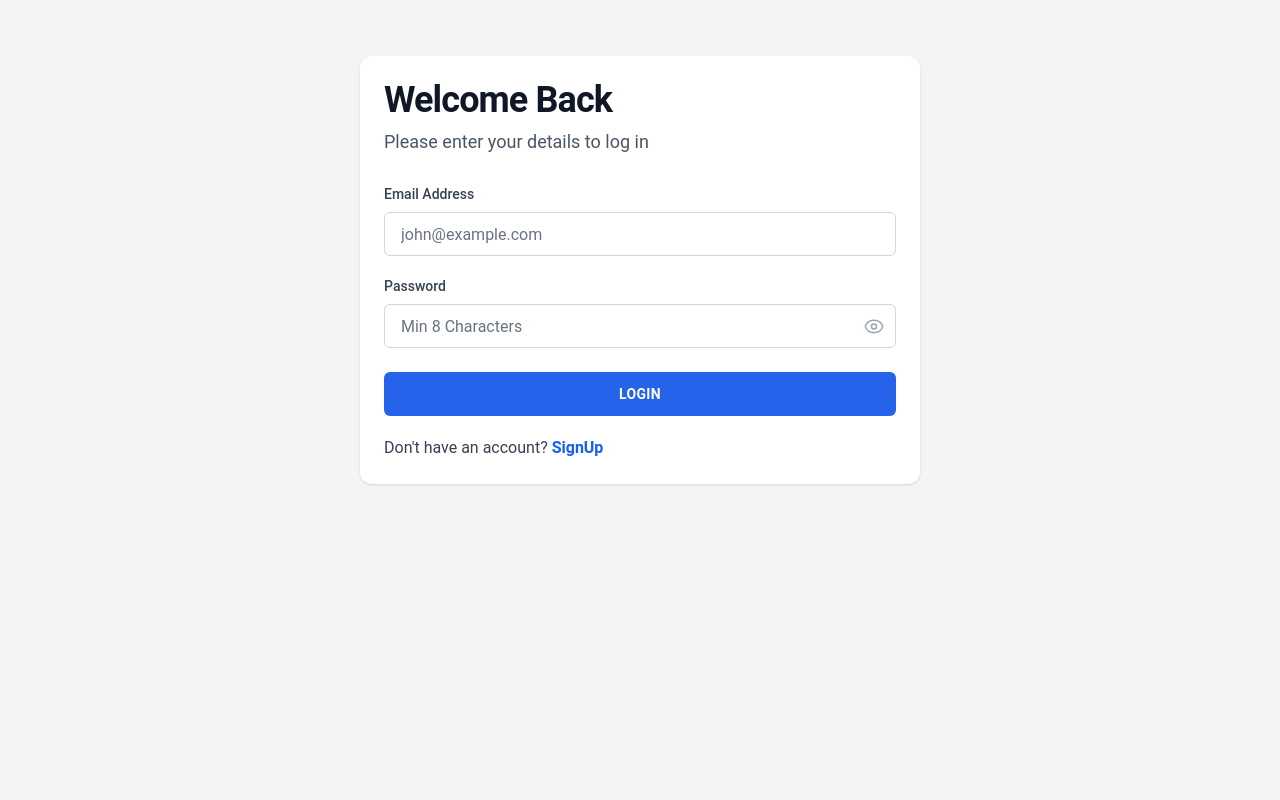
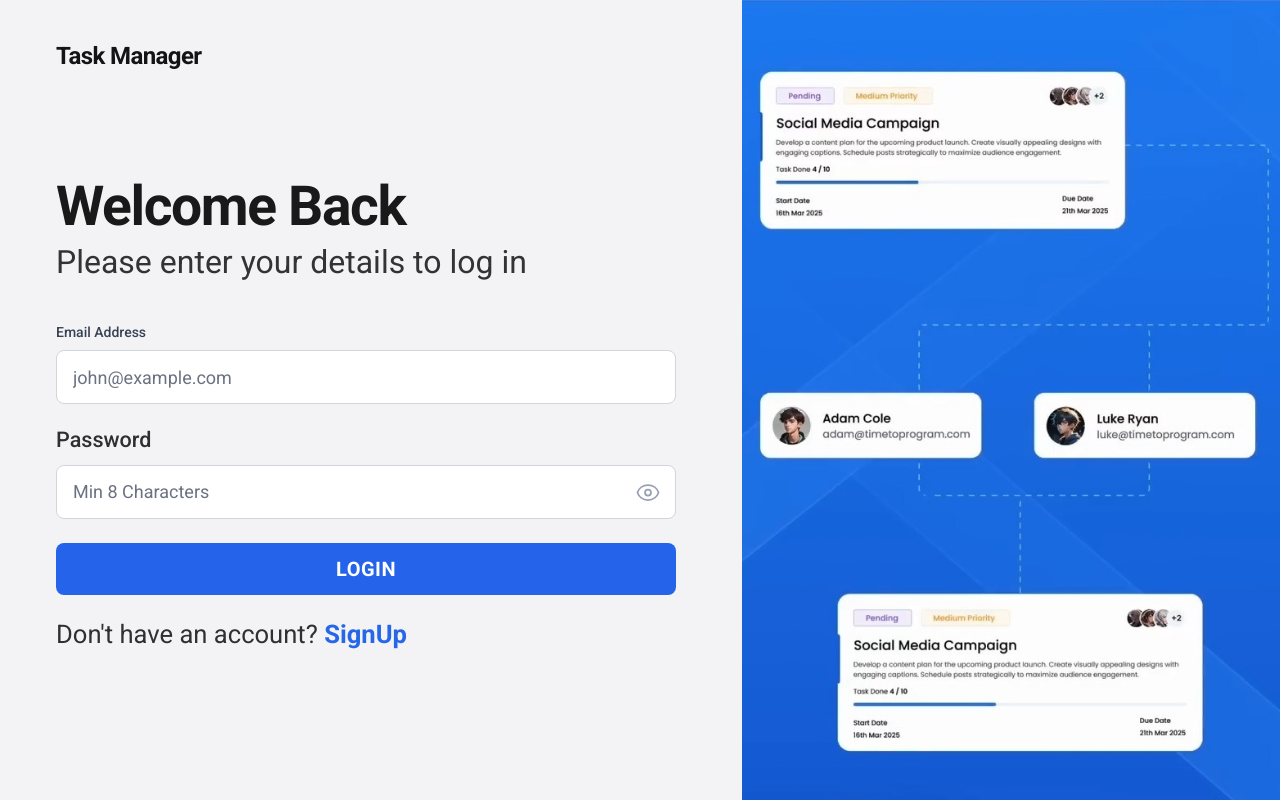
Before and after one commit to alexbalak21/Task-Manager-Fontend, a React (Vite) app: page /login in a window 1280 px wide. Built offline with nearby package versions, Linux system fonts and the light colour scheme; no server answers.

Commit message:
login page done like on the model

```diff
--- a/src/assets/styles/globals.css
+++ b/src/assets/styles/globals.css
@@ -1,5 +1,6 @@
+@import url("https://fonts.googleapis.com/css2?family=Roboto:wght@400;500;700&display=swap");
 @import "tailwindcss";
-@import url("https://fonts.googleapis.com/css2?family=Roboto:wght@400;500;700&display=swap");
+
 
 html,
 body,
--- a/src/modules/auth/pages/LoginPage.tsx
+++ b/src/modules/auth/pages/LoginPage.tsx
@@ -2,6 +2,7 @@ import { useState, type FormEvent } from "react";
 import { Link, Navigate, useNavigate } from "react-router";
 import Button from "../../../components/ui/Button";
 import Input from "../../../components/ui/Input";
+import loginSidePanel from "../../../assets/images/login_side_panel.jpg";
 import { useAuthStore } from "../state/auth.store";
 
 export default function LoginPage() {
@@ -34,12 +35,18 @@ export default function LoginPage() {
   };
 
   return (
-    <main className="min-h-screen bg-[#f3f4f6] px-4 pt-8 sm:pt-14">
-      <section className="mx-auto w-full max-w-[560px] rounded-xl bg-white p-5 shadow-sm sm:p-6">
-        <h1 className="text-4xl font-semibold tracking-tight text-gray-900">Welcome Back</h1>
-        <p className="mt-2 text-lg text-gray-600">Please enter your details to log in</p>
+    <main className="min-h-screen bg-[#f3f3f5] lg:grid lg:grid-cols-[58%_42%]">
+      <section className="flex min-h-screen flex-col px-6 py-8 sm:px-10 lg:px-14 lg:py-10">
+        <p className="text-2xl font-semibold tracking-tight text-[#141414]">Task Manager</p>
 
-        <form onSubmit={onSubmit} className="mt-7 grid gap-5">
+        <div className="flex flex-1 items-center">
+          <div className="w-full max-w-[620px]">
+            <h1 className="text-5xl font-semibold tracking-tight text-[#191919] sm:text-[3.45rem]">Welcome Back</h1>
+            <p className="mt-2 text-[1.75rem] leading-tight text-[#333333] sm:text-[2rem]">
+              Please enter your details to log in
+            </p>
+
+            <form onSubmit={onSubmit} className="mt-10 grid gap-5">
               <Input
                 id="email"
                 type="email"
@@ -49,11 +56,11 @@ export default function LoginPage() {
                 onChange={(e) => setEmail(e.target.value)}
                 autoComplete="email"
                 required
-            className="h-11 rounded-md"
+                className="h-[54px] rounded-lg border-[#e8e8ec] bg-[#f5f5f7] text-lg"
               />
 
               <div>
-            <label htmlFor="password" className="mb-2 block text-sm font-medium text-gray-700">
+                <label htmlFor="password" className="mb-2 block text-[1.35rem] font-medium text-[#2f2f2f]">
                   Password
                 </label>
                 <div className="relative">
@@ -66,16 +73,16 @@ export default function LoginPage() {
                     autoComplete="current-password"
                     required
                     minLength={8}
-                className="h-11 rounded-md pr-11"
+                    className="h-[54px] rounded-lg border-[#e8e8ec] bg-[#f5f5f7] pr-12 text-lg"
                   />
                   <button
                     type="button"
                     aria-label={showPassword ? "Hide password" : "Show password"}
                     onClick={() => setShowPassword((prev) => !prev)}
-                className="absolute right-3 top-1/2 -translate-y-1/2 text-gray-400 transition-colors hover:text-gray-600"
+                    className="absolute right-4 top-1/2 -translate-y-1/2 text-gray-400 transition-colors hover:text-gray-600"
                   >
                     {showPassword ? (
-                  <svg viewBox="0 0 24 24" fill="none" className="h-5 w-5" aria-hidden="true">
+                      <svg viewBox="0 0 24 24" fill="none" className="h-6 w-6" aria-hidden="true">
                         <path
                           d="M3 3l18 18M10.58 10.58a2 2 0 102.83 2.83M9.88 5.09A10.94 10.94 0 0112 5c5.05 0 9.27 3.11 10.5 7.5a10.96 10.96 0 01-4.08 5.68M6.61 6.61A10.95 10.95 0 001.5 12.5a11.03 11.03 0 003.83 5.29"
                           stroke="currentColor"
@@ -85,7 +92,7 @@ export default function LoginPage() {
                         />
                       </svg>
                     ) : (
-                  <svg viewBox="0 0 24 24" fill="none" className="h-5 w-5" aria-hidden="true">
+                      <svg viewBox="0 0 24 24" fill="none" className="h-6 w-6" aria-hidden="true">
                         <path
                           d="M1.5 12.5C2.73 8.11 6.95 5 12 5s9.27 3.11 10.5 7.5c-1.23 4.39-5.45 7.5-10.5 7.5S2.73 16.89 1.5 12.5z"
                           stroke="currentColor"
@@ -106,19 +113,29 @@ export default function LoginPage() {
                 type="submit"
                 loading={isSubmitting}
                 disabled={isSubmitting}
-            className="mt-1 h-11 w-full rounded-md bg-blue-600 text-sm font-semibold uppercase tracking-wide text-white hover:bg-blue-700"
+                className="mt-1 h-[52px] w-full rounded-lg bg-[#2767e7] text-xl font-semibold uppercase tracking-wide text-white hover:bg-[#1f57c7]"
               >
                 Login
               </Button>
             </form>
 
-        <p className="mt-5 text-base text-gray-700">
+            <p className="mt-5 text-[1.6rem] text-[#303030]">
               Don&apos;t have an account?{" "}
-          <Link to="/signup" className="font-semibold text-blue-600 hover:text-blue-700">
+              <Link to="/signup" className="font-semibold text-[#2767e7] underline-offset-2 hover:underline">
                 SignUp
               </Link>
             </p>
+          </div>
+        </div>
       </section>
+
+      <aside className="relative hidden min-h-screen overflow-hidden lg:block">
+        <img
+          src={loginSidePanel}
+          alt="Task collaboration panel"
+          className="absolute inset-0 h-full w-full object-cover"
+        />
+      </aside>
     </main>
   );
 }
```
Also changed, not shown: src/assets/images/login_side_panel.jpg (renamed from src/assets/images/login_side_pannel.jpg). Lines whose indentation alone changed are shown as unchanged.
